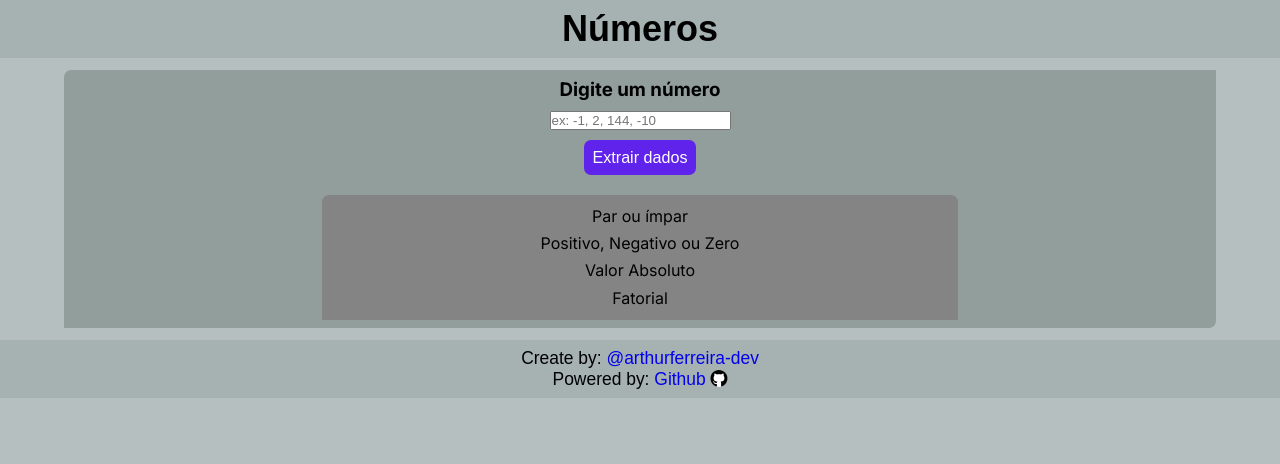
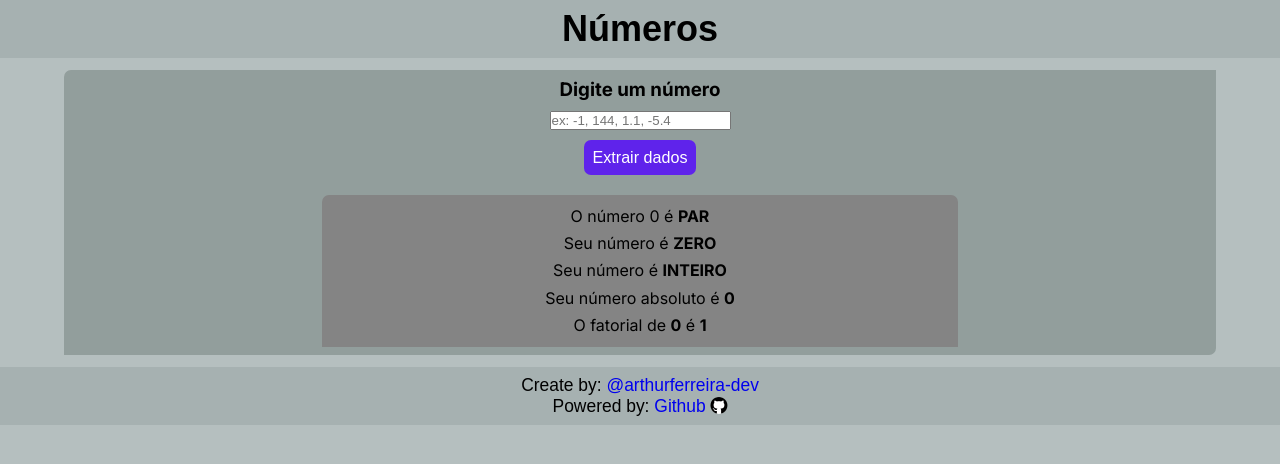
Before and after one commit to arthurferreira-dev/Numeros, a plain HTML site: page index.html in a window 1280 px wide. Both pictures are taken after a click on the button "Extrair dados". Drawn offline with Linux system fonts and the light colour scheme.

Commit message:
finish project

```diff
--- a/css/style.css
+++ b/css/style.css
@@ -94,7 +94,7 @@ button#date {
 }
 
 aside#resultados {
-    display: block;
+    display: none;
     background-color: #848484;
     width: 56%;
     text-align: center;
--- a/index.html
+++ b/index.html
@@ -13,7 +13,7 @@
     </header>
     <main>
         <h3><label for="number">Digite um número</label></h3>
-        <input type="number" name="number" id="number" placeholder="ex: -1, 2, 144, -10">
+        <input type="number" name="number" id="number" placeholder="ex: -1, 144, 1.1, -5.4">
         <button id="date" onclick="ExtractDate()">
             Extrair dados
         </button>
@@ -21,6 +21,7 @@
         <aside id="resultados">
             <p id="parse">Par ou ímpar</p>
             <p id="pos">Positivo, Negativo ou Zero</p>
+            <p id="intdec">Inteiro ou Decimal</p>
             <p id="absolute">Valor Absoluto</p>
             <p id="fatorial">Fatorial</p>
         </aside>
@@ -30,4 +31,5 @@
         <p>Powered by: <a href="https://github.com/">Github</a> <i class="fa-brands fa-github" id="github"></i></p>
     </footer>
 </body>
+<script src="js/script.js"></script>
 </html>
--- /dev/null
+++ b/js/script.js
@@ -0,0 +1,80 @@
+let resultados = document.querySelector('aside#resultados'); // Output dos resultados
+let parse = document.getElementById('parse'); // Par ou ímpar
+let pos = document.getElementById('pos');// Positivo, Negativo ou Zero
+let intdec = document.getElementById('intdec'); // Inteiro ou Decimal
+let absolute = document.getElementById('absolute'); // Valor Absoluto
+let fatorial = document.getElementById('fatorial'); // Fatorial
+
+/* input[type=number] */
+var numberInput = document.getElementById('number');
+
+function ParImpar() {
+    var numberValue = numberInput.value;
+    var number = Number(numberValue);
+    if (number % 2 === 0) {
+        parse.innerHTML = `O número ${number} é <strong>PAR</strong>`
+    } else {
+        parse.innerHTML = `O número ${number} é <strong>ÍMPAR</strong>`
+    }
+}
+
+function Pos() {
+    var numberValue = numberInput.value;
+    var number = Number(numberValue);
+
+    if (number > 0) {
+        pos.innerHTML = `Seu número é <strong>POSITIVO</strong>`
+    } else if (number < 0) {
+        pos.innerHTML = `Seu número é <strong>NEGATIVO</strong>`
+    } else if (number === 0) {
+        pos.innerHTML = `Seu número é <strong>ZERO</strong>`
+    }
+}
+
+function IntDec() {
+    var numberValue = numberInput.value;
+    var number = Number(numberValue);
+
+    if (number % 1 === 0) {
+        intdec.innerHTML = `Seu número é <strong>INTEIRO</strong>`
+    } else {
+        intdec.innerHTML = `Seu número é <strong>DECIMAL</strong>`
+    }
+}
+
+function Absolute() {
+    var numberValue = numberInput.value;
+    var number = Number(numberValue);
+
+    let x = Math.abs(number)
+    absolute.innerHTML = `Seu número absoluto é <strong>${x}</strong>`
+}
+
+function Fatorial() {
+    var numberValue = numberInput.value;
+    var number = Number(numberValue);
+
+    if (number < 0 || !Number.isInteger(number)) {
+        fatorial.innerHTML = `O fatorial não funciona com <strong>números negativos</strong> ou <strong>decimais</strong>`;
+        return;
+    }
+
+    let fat = 1;
+    for (let i = 2; i <= number; i++) {
+        fat *= i;
+    }
+
+    fatorial.innerHTML = `O fatorial de <strong>${number}</strong> é <strong>${fat}</strong>`
+}
+
+function ExtractDate() {
+    var numberValue = numberInput.value;
+    var number = Number(numberValue);
+    ParImpar(number);
+    Pos(number);
+    IntDec(number);
+    Absolute(number);
+    Fatorial(number);
+    resultados.style.display = 'block'
+    numberInput.value = ''
+}
```
